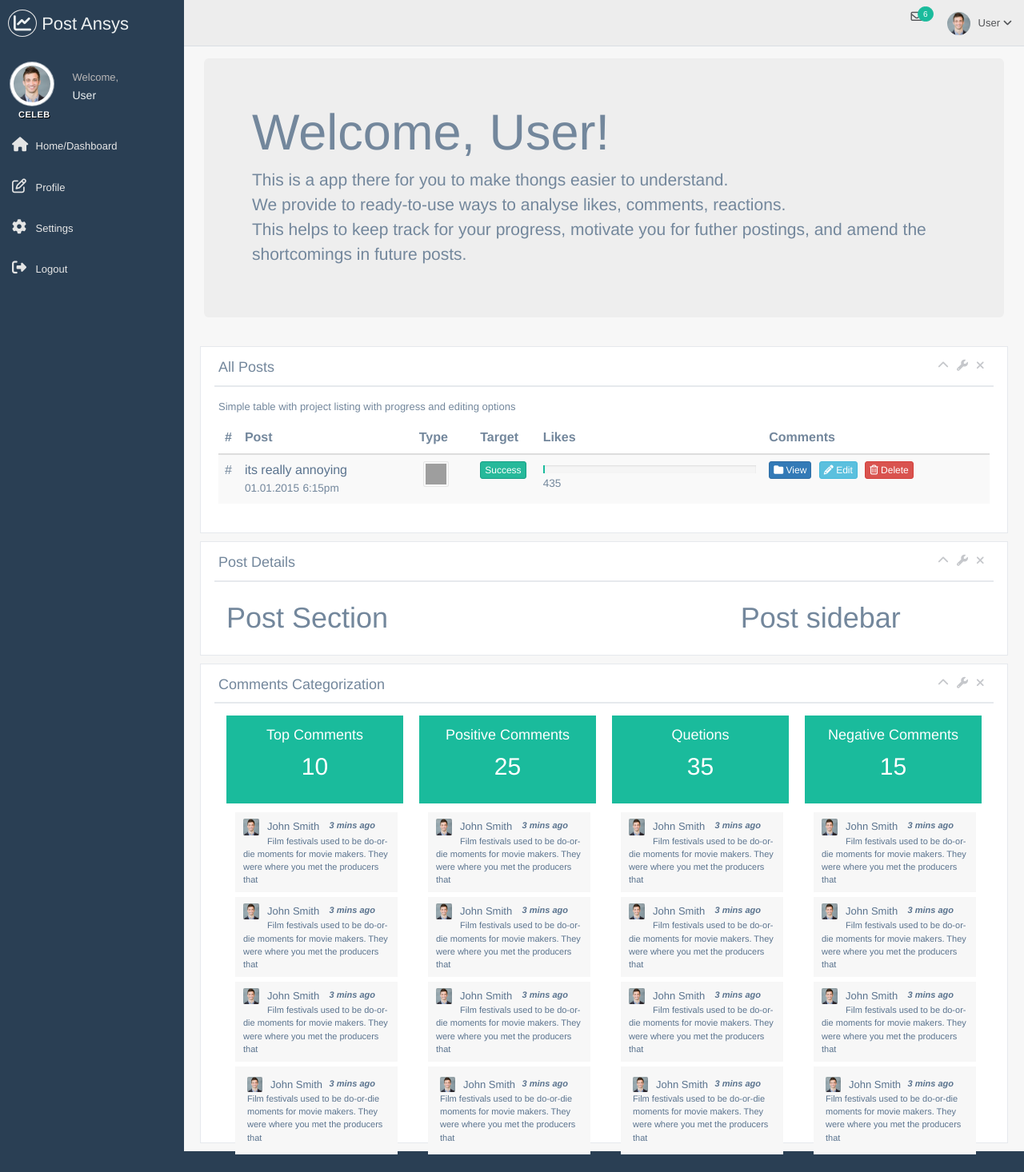
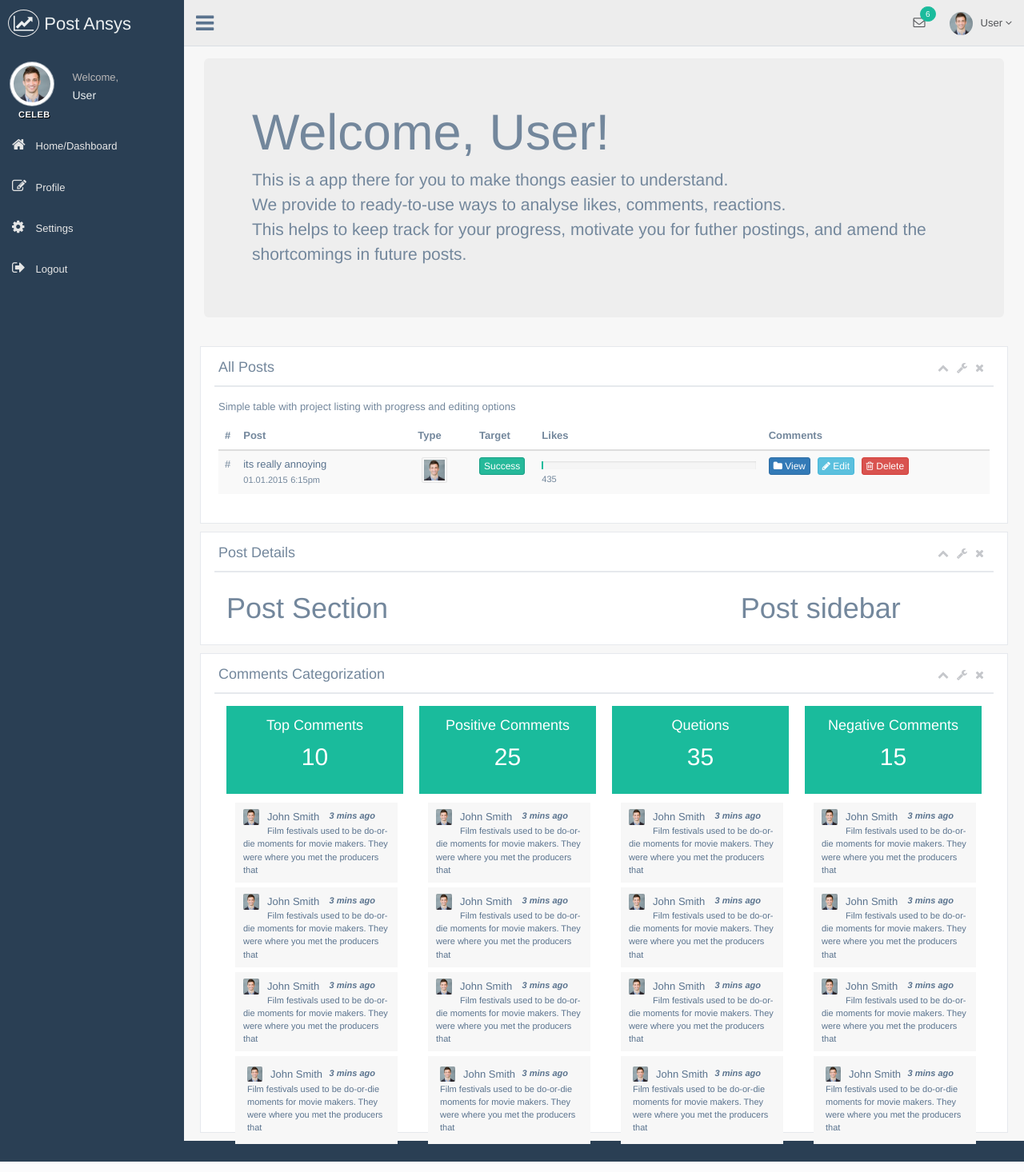
Before and after one commit to vibhore48/PostAnsys, a Django app: a page that uses PostAnalysis/templates/PostAnalysis/PostAnsys.html in a window 1280 px wide. Shown: the whole page at 80% size. Run offline with Django 3.2, Linux system fonts and the light colour scheme; some libraries are stand-ins or nearby versions; grey boxes are pictures that could not be loaded.

Commit message:
ham fixed

```diff
--- a/PostAnalysis/templates/PostAnalysis/PostAnsys.html
+++ b/PostAnalysis/templates/PostAnalysis/PostAnsys.html
@@ -1,5 +1,5 @@
 {% load staticfiles %}
-<!--<!DOCTYPE html>-->
+<!DOCTYPE html>
 <html lang="en">
   <head>
     <meta http-equiv="Content-Type" content="text/html; charset=UTF-8">
@@ -11,29 +11,37 @@
     <title>Post Ansys | </title>
 
 
+
+
     <!-- Latest compiled and minified CSS -->
 <link rel="stylesheet" href="https://maxcdn.bootstrapcdn.com/bootstrap/3.3.6/css/bootstrap.min.css"
       integrity="sha384-1q8mTJOASx8j1Au+a5WDVnPi2lkFfwwEAa8hDDdjZlpLegxhjVME1fgjWPGmkzs7" crossorigin="anonymous">
 
-    <!--&lt;!&ndash; Bootstrap &ndash;&gt;-->
-    <!--<link href="{{STATIC}}vendors/bootstrap/dist/css/bootstrap.min.css" rel="stylesheet">-->
-    <!--&lt;!&ndash; Font Awesome &ndash;&gt;-->
-    <!--<link href="{{STATIC}}vendors/font-awesome/css/font-awesome.min.css" rel="stylesheet">-->
-    <!--&lt;!&ndash; NProgress &ndash;&gt;-->
-    <!--<link href="{{STATIC}}vendors/nprogress/nprogress.css" rel="stylesheet">-->
-    <!--&lt;!&ndash; iCheck &ndash;&gt;-->
-    <!--<link href="{{STATIC}}vendors/iCheck/skins/flat/green.css" rel="stylesheet">-->
-    <!--&lt;!&ndash; bootstrap-progressbar &ndash;&gt;-->
-    <!--<link href="{{STATIC}}vendors/bootstrap-progressbar/css/bootstrap-progressbar-3.3.4.min.css" rel="stylesheet">-->
-    <!--&lt;!&ndash; JQVMap &ndash;&gt;-->
-    <!--<link href="{{STATIC}}vendors/jqvmap/dist/jqvmap.min.css" rel="stylesheet"/>-->
+     <!--Font Awesome -->
+    <link type="text/css" rel="stylesheet" href="https://maxcdn.bootstrapcdn.com/font-awesome/4.6.3/css/font-awesome.min.css">
+
+
+
+    <!-- Bootstrap -->
+<!--    <link href="vendors/bootstrap/dist/css/bootstrap.min.css" rel="stylesheet">-->
+    <!-- Font Awesome -->
+<!--    <link href="/vendors/font-awesome/css/font-awesome.min.css" rel="stylesheet">-->
+    <!-- NProgress -->
+<!--    <link href="/vendors/nprogress/nprogress.css" rel="stylesheet">-->
+    <!-- iCheck -->
+<!--    <link href="/vendors/iCheck/skins/flat/green.css" rel="stylesheet">-->
+    <!-- bootstrap-progressbar -->
+<!--    <link href="/vendors/bootstrap-progressbar/css/bootstrap-progressbar-3.3.4.min.css" rel="stylesheet">-->
+    <!-- JQVMap -->
+<!--    <link href="/vendors/jqvmap/dist/jqvmap.min.css" rel="stylesheet"/>-->
 
     <!-- Custom Theme Style -->
-    <link type="text/css" href="{% static 'PostAnalysis/css/custom.min.css' %}" rel="stylesheet">
+    <link href="{% static 'PostAnalysis/css/custom.min.css' %}" rel="stylesheet">
   </head>
 
     <body class="nav-md">
     <div class="container body">
+      <div class="main_container">
         <div class="col-md-3 left_col">
           <div class="left_col scroll-view">
             <div class="navbar nav_title" style="border: 0;">
@@ -167,7 +175,7 @@
                   <ul id="menu1" class="dropdown-menu list-unstyled msg_list" role="menu">
                     <li>
                       <a>
-                        <span class="image"><img src="{% static 'PostAnalysis/images/img.jpg' %}" alt="Profile Image" /></span>
+                        <span class="image"><img src="images/img.jpg" alt="Profile Image" /></span>
                         <span>
                           <span>John Smith</span>
                           <span class="time">3 mins ago</span>
@@ -179,7 +187,7 @@
                     </li>
                     <li>
                       <a>
-                        <span class="image"><img src="{% static 'PostAnalysis/images/img.jpg' %}" alt="Profile Image" /></span>
+                        <span class="image"><img src="images/img.jpg" alt="Profile Image" /></span>
                         <span>
                           <span>John Smith</span>
                           <span class="time">3 mins ago</span>
@@ -191,7 +199,7 @@
                     </li>
                     <li>
                       <a>
-                        <span class="image"><img src="{% static 'PostAnalysis/images/img.jpg' %}" alt="Profile Image" /></span>
+                        <span class="image"><img src="images/img.jpg" alt="Profile Image" /></span>
                         <span>
                           <span>John Smith</span>
                           <span class="time">3 mins ago</span>
@@ -338,7 +346,7 @@
                           <td>
                             <ul class="list-inline">
                               <li>
-                                <img src="{{STATIC}}images/user.png" class="avatar" alt="Avatar">
+                                <img src="{% static 'PostAnalysis/images/img.jpg' %}" class="avatar" alt="Avatar">
                               </li>
                             </ul>
                           </td>
@@ -833,7 +841,9 @@
 
 
         </div>
-        <!--</div>-->
+        </div>
+
+
 
           <!--JavaScript-->
  <!-- Placed at the end of the document so the pages load faster -->
@@ -845,46 +855,52 @@
 <!-- Latest compiled and minified JavaScript -->
 <script src="https://maxcdn.bootstrapcdn.com/bootstrap/3.3.6/js/bootstrap.min.js"
         integrity="sha384-0mSbJDEHialfmuBBQP6A4Qrprq5OVfW37PRR3j5ELqxss1yVqOtnepnHVP9aJ7xS" crossorigin="anonymous"></script>
-<script src="https://use.fontawesome.com/77a1c1130c.js"></script>
-          <!--&lt;!&ndash; jQuery &ndash;&gt;-->
-    <!--<script src="{{STATIC}}vendors/jquery/dist/jquery.min.js"></script>-->
-    <!--&lt;!&ndash; Bootstrap &ndash;&gt;-->
-    <!--<script src="{{STATIC}}vendors/bootstrap/dist/js/bootstrap.min.js"></script>-->
-    <!--&lt;!&ndash; FastClick &ndash;&gt;-->
-    <!--<script src="{{STATIC}}vendors/fastclick/lib/fastclick.js"></script>-->
-    <!--&lt;!&ndash; NProgress &ndash;&gt;-->
-    <!--<script src="{{STATIC}}vendors/nprogress/nprogress.js"></script>-->
-    <!--&lt;!&ndash; Chart.js &ndash;&gt;-->
-    <!--<script src="{{STATIC}}vendors/Chart.js/dist/Chart.min.js"></script>-->
-    <!--&lt;!&ndash; gauge.js &ndash;&gt;-->
-    <!--<script src="{{STATIC}}vendors/gauge.js/dist/gauge.min.js"></script>-->
-    <!--&lt;!&ndash; bootstrap-progressbar &ndash;&gt;-->
-    <!--<script src="{{STATIC}}vendors/bootstrap-progressbar/bootstrap-progressbar.min.js"></script>-->
-    <!--&lt;!&ndash; iCheck &ndash;&gt;-->
-    <!--<script src="{{STATIC}}vendors/iCheck/icheck.min.js"></script>-->
-    <!--&lt;!&ndash; Skycons &ndash;&gt;-->
-    <!--<script src="{{STATIC}}vendors/skycons/skycons.js"></script>-->
-    <!--&lt;!&ndash; Flot &ndash;&gt;-->
-    <!--<script src="{{STATIC}}vendors/Flot/jquery.flot.js"></script>-->
-    <!--<script src="{{STATIC}}vendors/Flot/jquery.flot.pie.js"></script>-->
-    <!--<script src="{{STATIC}}vendors/Flot/jquery.flot.time.js"></script>-->
-    <!--<script src="{{STATIC}}vendors/Flot/jquery.flot.stack.js"></script>-->
-    <!--<script src="{{STATIC}}vendors/Flot/jquery.flot.resize.js"></script>-->
-    <!--&lt;!&ndash; Flot plugins &ndash;&gt;-->
-    <!--<script src="{{STATIC}}vendors/flot.orderbars/js/jquery.flot.orderBars.js"></script>-->
-    <!--<script src="{{STATIC}}vendors/flot-spline/js/jquery.flot.spline.min.js"></script>-->
-    <!--<script src="{{STATIC}}vendors/flot.curvedlines/curvedLines.js"></script>-->
-    <!--&lt;!&ndash; DateJS &ndash;&gt;-->
-    <!--<script src="{{STATIC}}vendors/DateJS/build/date.js"></script>-->
-    <!--&lt;!&ndash; JQVMap &ndash;&gt;-->
-    <!--<script src="{{STATIC}}vendors/jqvmap/dist/jquery.vmap.js"></script>-->
-    <!--<script src="{{STATIC}}vendors/jqvmap/dist/maps/jquery.vmap.world.js"></script>-->
-    <!--<script src="{{STATIC}}vendors/jqvmap/examples/js/jquery.vmap.sampledata.js"></script>-->
-    <!--&lt;!&ndash; bootstrap-daterangepicker &ndash;&gt;-->
-    <!--<script src="js/moment/moment.min.js"></script>-->
-    <!--<script src="js/datepicker/daterangepicker.js"></script>-->
 
-    <!--&lt;!&ndash; Custom Theme Scripts &ndash;&gt;-->
-    <!--<script src="{{STATIC}}build/js/custom.min.js"></script>-->
+          <!-- jQuery -->
+<!--    <script src="/vendors/jquery/dist/jquery.min.js"></script>-->
+    <!-- Bootstrap -->
+<!--    <script src="/vendors/bootstrap/dist/js/bootstrap.min.js"></script>-->
+    <!-- FastClick -->
+<!--    <script src="/vendors/fastclick/lib/fastclick.js"></script>-->
+    <!-- NProgress -->
+<!--    <script src="/vendors/nprogress/nprogress.js"></script>-->
+    <!-- Chart.js -->
+<!--    <script src="/vendors/Chart.js/dist/Chart.min.js"></script>-->
+    <!-- gauge.js -->
+<!--    <script src="/vendors/gauge.js/dist/gauge.min.js"></script>-->
+    <!-- bootstrap-progressbar -->
+<!--    <script src="/vendors/bootstrap-progressbar/bootstrap-progressbar.min.js"></script>-->
+    <!-- iCheck -->
+<!--    <script src="/vendors/iCheck/icheck.min.js"></script>-->
+    <!-- Skycons -->
+<!--    <script src="/vendors/skycons/skycons.js"></script>-->
+    <!-- Flot -->
+<!--
+    <script src="/vendors/Flot/jquery.flot.js"></script>
+    <script src="/vendors/Flot/jquery.flot.pie.js"></script>
+    <script src="/vendors/Flot/jquery.flot.time.js"></script>
+    <script src="/vendors/Flot/jquery.flot.stack.js"></script>
+    <script src="/vendors/Flot/jquery.flot.resize.js"></script>
+-->
+    <!-- Flot plugins -->
+<!--
+    <script src="/vendors/flot.orderbars/js/jquery.flot.orderBars.js"></script>
+    <script src="/vendors/flot-spline/js/jquery.flot.spline.min.js"></script>
+    <script src="/vendors/flot.curvedlines/curvedLines.js"></script>
+-->
+    <!-- DateJS -->
+<!--    <script src="/vendors/DateJS/build/date.js"></script>-->
+    <!-- JQVMap -->
+<!--
+    <script src="/vendors/jqvmap/dist/jquery.vmap.js"></script>
+    <script src="/vendors/jqvmap/dist/maps/jquery.vmap.world.js"></script>
+    <script src="/vendors/jqvmap/examples/js/jquery.vmap.sampledata.js"></script>
+-->
+    <!-- bootstrap-daterangepicker -->
+<!--    <script src="js/moment/moment.min.js"></script>-->
+<!--    <script src="js/datepicker/daterangepicker.js"></script>-->
+
+    <!-- Custom Theme Scripts -->
+    <script src="{% static 'PostAnalysis/js/custom.min.js' %}"></script>
   </body>
 </html>
```
Also changed, not shown: MediaPostAnalysis/settings.py (+10 -0 lines), 1 other file.
